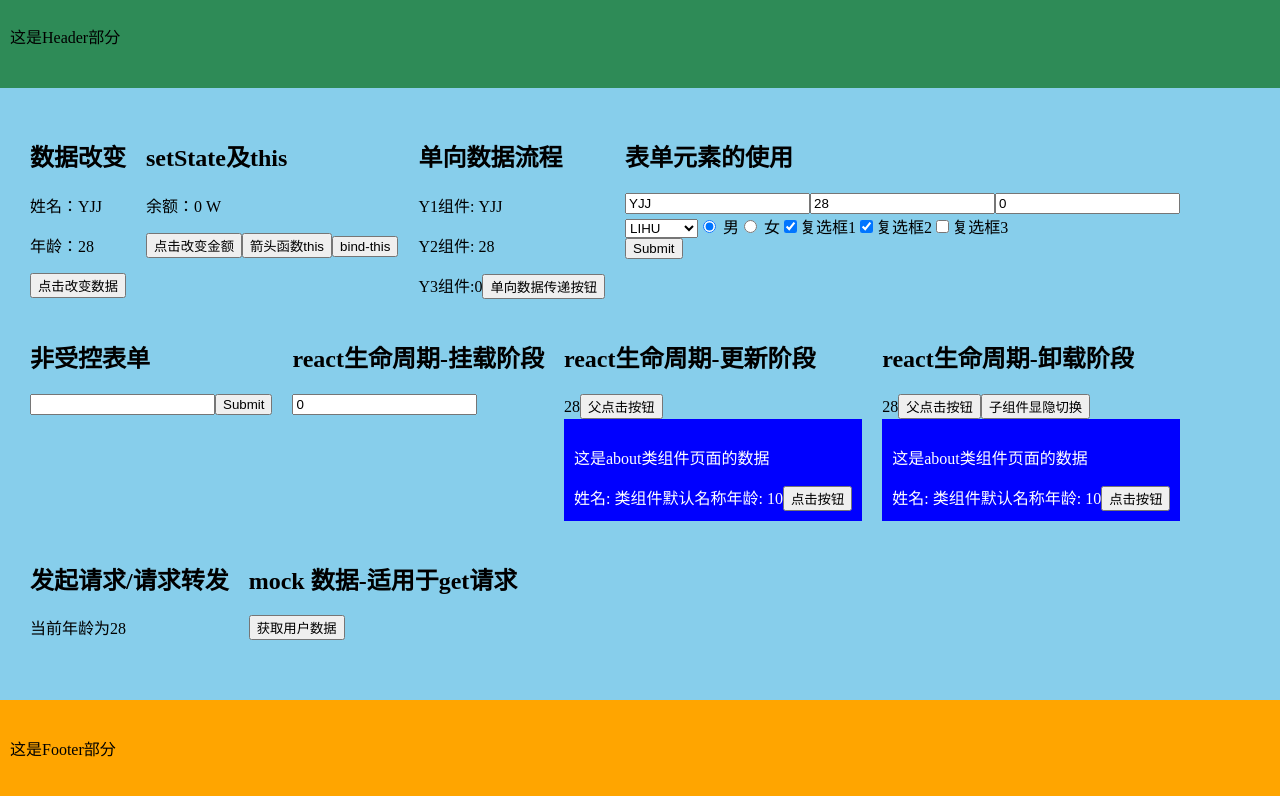
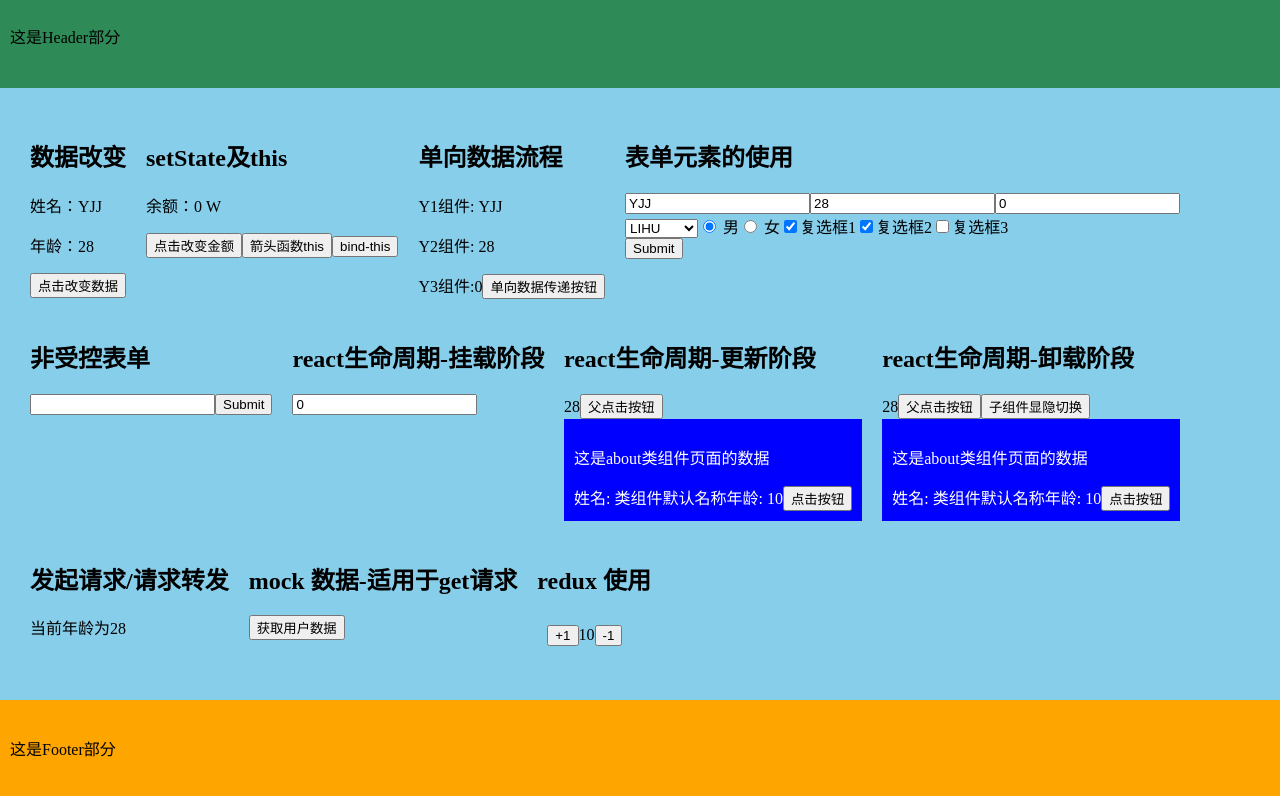
Before and after one commit to jiao-yangIT/react-pro, a React (Create React App) app: page / in a window 1280 px wide. Shown: the top 796 px of the page. Built offline with nearby package versions, Linux system fonts and the light colour scheme.

Commit message:
feat: 获取 store

```diff
--- a/package.json
+++ b/package.json
@@ -11,7 +11,9 @@
     "http-proxy-middleware": "^3.0.3",
     "react": "^18.3.1",
     "react-dom": "^18.3.1",
+    "react-redux": "^9.1.2",
     "react-scripts": "5.0.1",
+    "redux": "^5.0.1",
     "styled-components": "^6.1.13",
     "web-vitals": "^2.1.4"
   },
--- /dev/null
+++ b/src/Store/Reducer/CounterReducer.js
@@ -0,0 +1,5 @@
+export default ()=> {
+    return {
+        count: 10
+    }
+}
--- /dev/null
+++ b/src/components/Counter.js
@@ -0,0 +1,16 @@
+import React, { Component } from 'react';
+import { connect } from 'react-redux'
+function Counter(props) {
+    return(
+        <div>
+            <button>+1</button>
+            <span>{props.count}</span>
+            <button>-1</button>
+        </div>
+    )
+}
+
+const mapStateToProps = state=> ({
+    count: state.count
+})
+export default connect(mapStateToProps)(Counter)
--- a/src/components/Home.js
+++ b/src/components/Home.js
@@ -4,6 +4,7 @@ import Y1 from './Y1'
 import Form from "./Form";
 import About from "../About";
 import axios from 'axios'
+import Counter from './Counter';
 
 class Home extends Component {
 
@@ -241,6 +242,13 @@ class Home extends Component {
                                 }
                             </ul>
                         </div>
+                        <div>
+                            {/*Redux-可进行组件之间传值*/}
+                            {/*Redux是一个数据管理框架，提供了一个叫store的统一数据存储的仓库*/}
+                            {/*store是一个数据管理的中间人，让组件之前无需在进行数据传递*/}
+                            <h2>redux 使用</h2>
+                            <Counter />
+                        </div>
                     </div>
                 </Layout>
             </>
--- a/src/index.js
+++ b/src/index.js
@@ -3,10 +3,19 @@ import React from 'react';
 import ReactDOM from 'react-dom/client';
 import App from './App';
 import './style.css' //全局style样式
+import CounterReducer from './Store/Reducer/CounterReducer'
+import { createStore } from 'redux';
+import { Provider } from 'react-redux';
+
+const store = createStore(CounterReducer)
+
+console.log(store.getState())
+
+
 
 const root = ReactDOM.createRoot(document.getElementById('root'));
 root.render(
   <React.StrictMode>
-    <App />
+      <Provider store={store}><App /></Provider>
   </React.StrictMode>
 );
```
Also changed, not shown: 1 other file (tests, documents, lock files or other folders).
